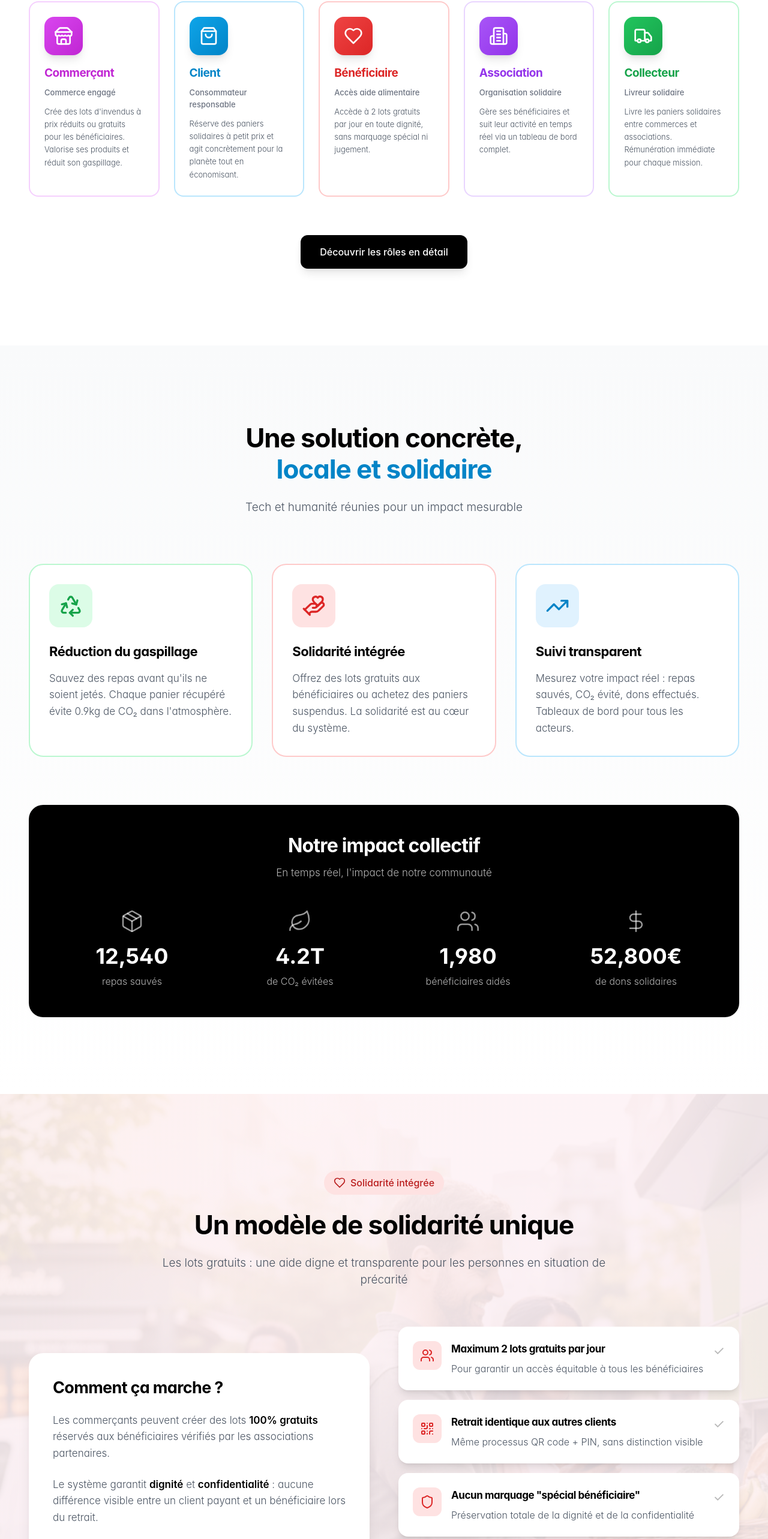
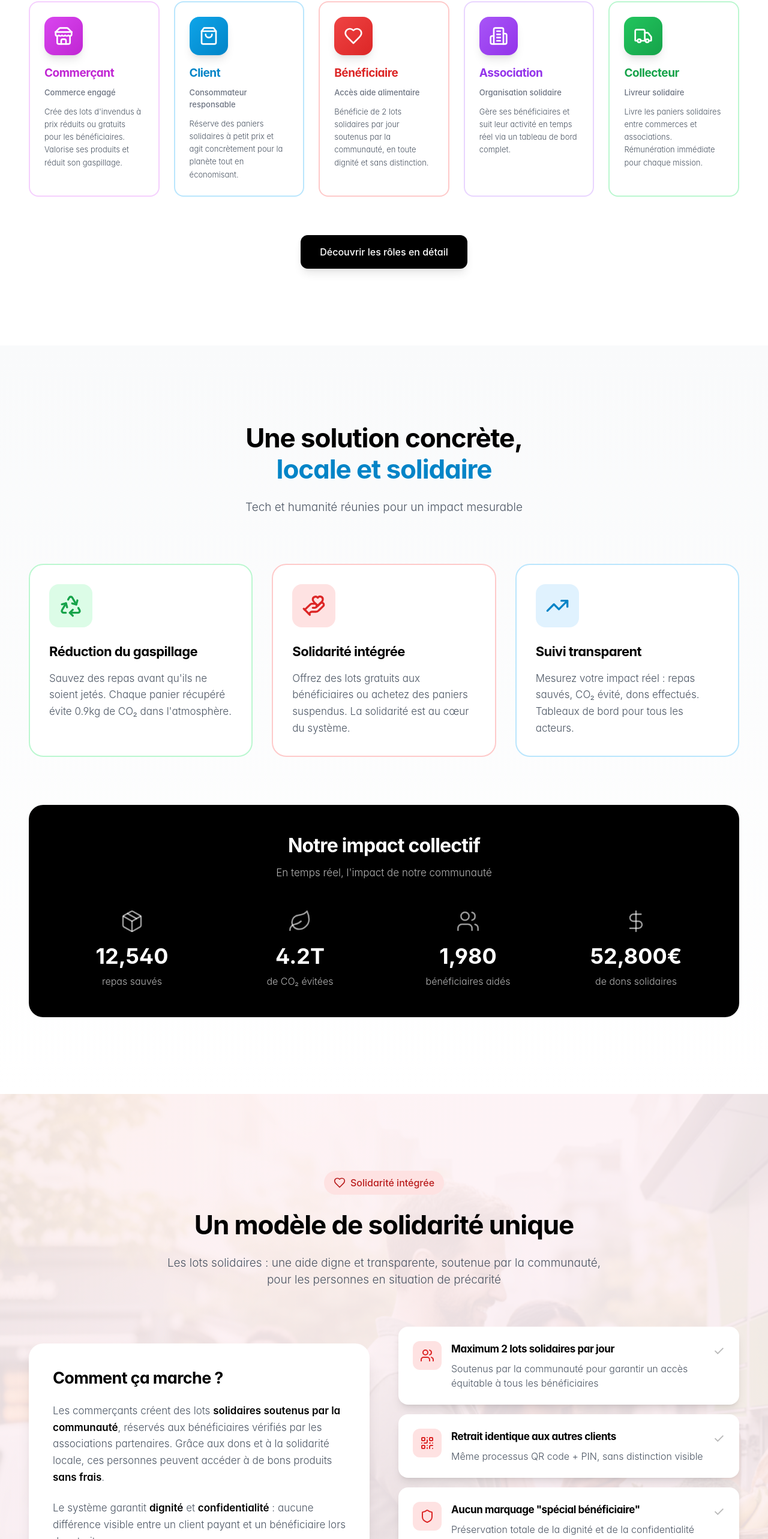
Before and after one commit to moonback/EcoPanier-v1, a React (Vite) app: page / in a window 1280 px wide. Shown: the part 1219-3785 px from the top of the page at 60% size. Built offline with nearby package versions, Linux system fonts and the light colour scheme; no server answers; the database is empty.

Commit message:
refactor(landing): update terminology and descriptions in SolidarityModelSection and landingData for clarity and consistency

```diff
--- a/src/components/landing/sections/SolidarityModelSection.tsx
+++ b/src/components/landing/sections/SolidarityModelSection.tsx
@@ -5,8 +5,8 @@ export const SolidarityModelSection = () => {
   const solidarityFeatures = [
     {
       icon: Users,
-      title: 'Maximum 2 lots gratuits par jour',
-      description: 'Pour garantir un accès équitable à tous les bénéficiaires'
+      title: 'Maximum 2 lots solidaires par jour',
+      description: 'Soutenus par la communauté pour garantir un accès équitable à tous les bénéficiaires'
     },
     {
       icon: QrCode,
@@ -52,7 +52,7 @@ export const SolidarityModelSection = () => {
             Un modèle de solidarité unique
           </h2>
           <p className="text-xl text-gray-600 max-w-3xl mx-auto font-light">
-            Les lots gratuits : une aide digne et transparente pour les personnes en situation de précarité
+            Les lots solidaires : une aide digne et transparente, soutenue par la communauté, pour les personnes en situation de précarité
           </p>
         </motion.div>
 
@@ -70,8 +70,9 @@ export const SolidarityModelSection = () => {
                 Comment ça marche ?
               </h3>
               <p className="text-lg text-gray-600 font-light leading-relaxed mb-6">
-                Les commerçants peuvent créer des lots <strong className="font-semibold text-black">100% gratuits</strong> réservés
-                aux bénéficiaires vérifiés par les associations partenaires.
+                Les commerçants créent des lots <strong className="font-semibold text-black">solidaires soutenus par la communauté</strong>,
+                réservés aux bénéficiaires vérifiés par les associations partenaires. Grâce aux dons et à la solidarité locale,
+                ces personnes peuvent accéder à de bons produits <strong className="font-semibold text-black">sans frais</strong>.
               </p>
               <p className="text-lg text-gray-600 font-light leading-relaxed mb-8">
                 Le système garantit <strong className="font-semibold text-black">dignité</strong> et <strong className="font-semibold text-black">confidentialité</strong> :
--- a/src/data/landingData.ts
+++ b/src/data/landingData.ts
@@ -94,7 +94,7 @@ export interface KeyFeature {
 
 export const stats: Stat[] = [
   { value: '-70%', label: 'd\'économies sur vos courses', icon: DollarSign, color: 'blue' },
-  { value: '2/jour', label: 'Paniers solidaires gratuits', icon: Heart, color: 'red' },
+  { value: '2/jour', label: 'Paniers solidaires soutenus', icon: Heart, color: 'red' },
   { value: '10k+', label: 'Repas sauvés ensemble', icon: Package, color: 'green' },
   { value: '15T', label: 'de CO₂ évité collectivement', icon: Leaf, color: 'pink' },
 ];
@@ -195,9 +195,9 @@ export const userProfiles: UserProfile[] = [
     icon: Heart,
     title: 'Bénéficiaires',
     subtitle: 'Accès à l\'aide alimentaire',
-    description: 'Accédez à de bons produits alimentaires chaque jour, gratuitement et en toute dignité, grâce à la solidarité de votre quartier.',
+    description: 'Bénéficiez d\'un soutien alimentaire solidaire grâce aux dons de votre communauté. Accédez à de bons produits chaque jour en toute dignité.',
     benefits: [
-      '🎁 Jusqu\'à 2 paniers solidaires par jour de produits de qualité',
+      '🎁 Jusqu\'à 2 paniers solidaires par jour, soutenus par la communauté',
       '🏪 Produits variés issus des commerçants engagés de votre quartier',
       '✨ Même qualité que tous les autres paniers de la plateforme',
       '📱 Retrait simple et discret avec votre QR code personnel',
@@ -259,11 +259,11 @@ export const faqItems: FAQItem[] = [
   },
   {
     question: 'C\'est quoi un "panier suspendu" ?',
-    answer: 'C\'est un geste de solidarité inspiré du "caffè sospeso" italien. Vous achetez un panier en plus du vôtre, qui sera offert gratuitement à une personne dans le besoin. Un moyen simple et direct d\'aider votre quartier tout en luttant contre le gaspillage.'
+    answer: 'C\'est un geste de solidarité inspiré du "caffè sospeso" italien. Vous achetez un panier en plus du vôtre, qui sera offert à une personne dans le besoin grâce à votre don. Un moyen simple et direct d\'aider votre quartier tout en luttant contre le gaspillage.'
   },
   {
     question: 'Comment accéder à l\'aide alimentaire en tant que bénéficiaire ?',
-    answer: 'Si vous êtes en situation de précarité, rapprochez-vous d\'une association partenaire près de chez vous. Elle vous inscrira sur notre plateforme et vous pourrez accéder gratuitement à 2 paniers par jour maximum, de tous types de commerces. Le retrait se fait avec votre QR code personnel, en toute dignité et confidentialité.'
+    answer: 'Si vous êtes en situation de précarité, rapprochez-vous d\'une association partenaire près de chez vous. Elle vous inscrira sur notre plateforme et vous pourrez bénéficier de 2 paniers solidaires par jour maximum, soutenus par la communauté, de tous types de commerces. Le retrait se fait avec votre QR code personnel, en toute dignité et confidentialité.'
   },
   {
     question: 'Y a-t-il des frais cachés ou un abonnement ?',
@@ -301,7 +301,7 @@ export const actorRoles: ActorRole[] = [
     icon: Heart,
     title: 'Bénéficiaire',
     role: 'Accès aide alimentaire',
-    description: 'Accède à 2 lots gratuits par jour en toute dignité, sans marquage spécial ni jugement.',
+    description: 'Bénéficie de 2 lots solidaires par jour soutenus par la communauté, en toute dignité et sans distinction.',
     color: 'accent',
     emoji: '❤️'
   },
```
